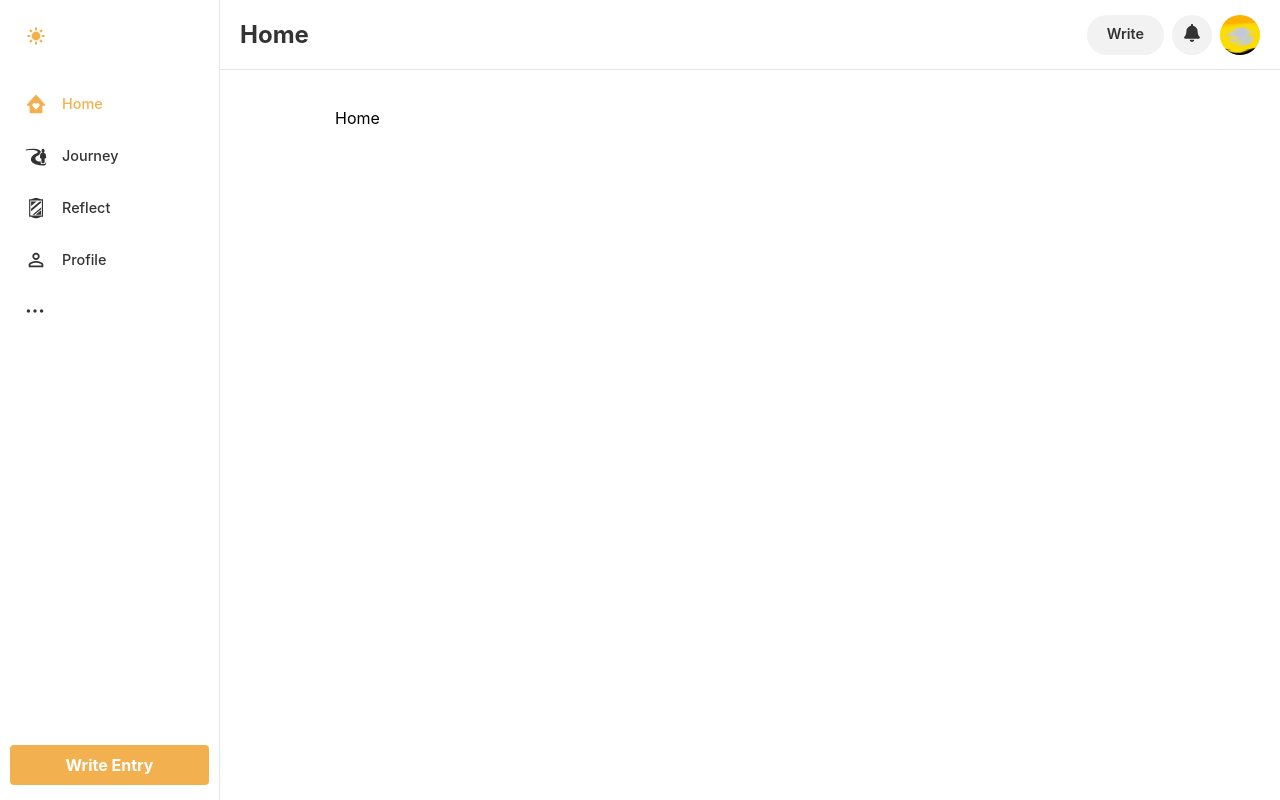
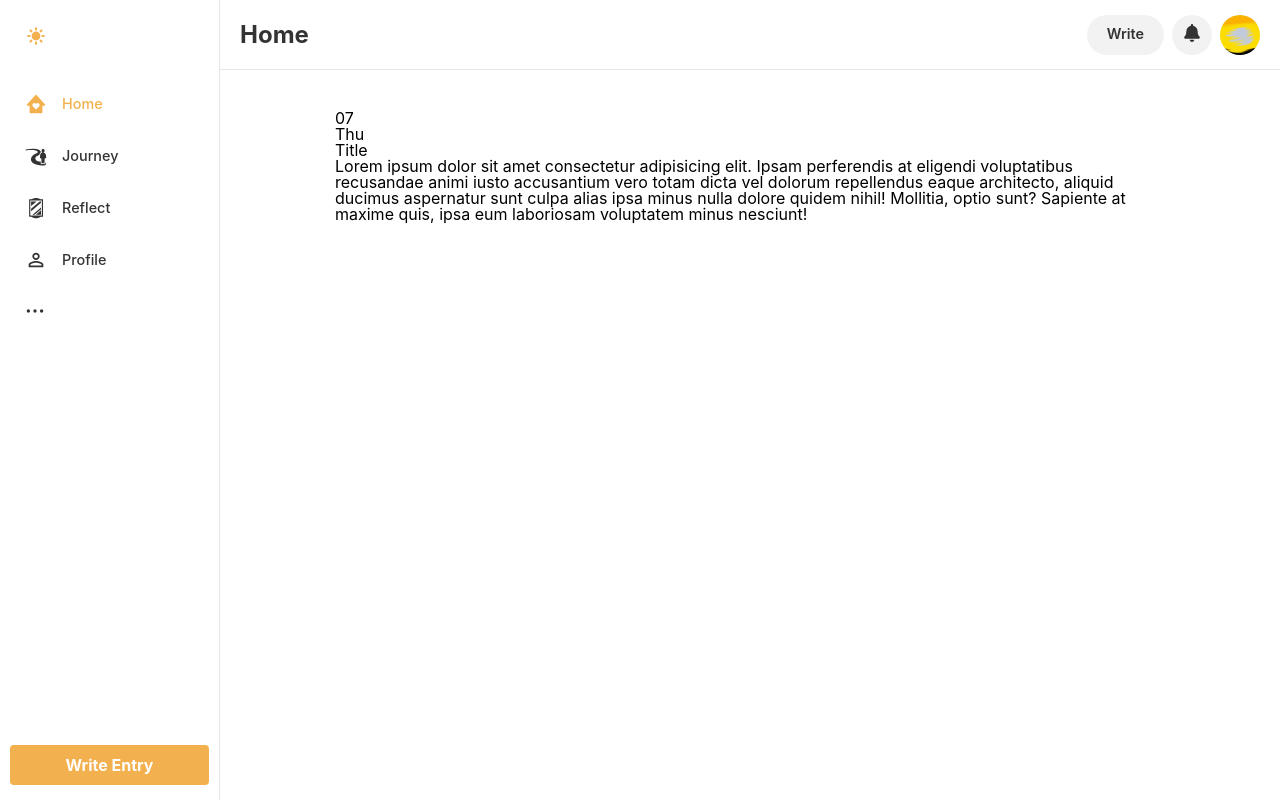
Before and after one commit to EstefanHu/helios, a Next.js app: page /home in a window 1280 px wide. Built offline with nearby package versions, Linux system fonts and the light colour scheme.

Commit message:
set up entry list components

```diff
--- /dev/null
+++ b/src/app/(app)/home/EntryDayWrapper.jsx
@@ -0,0 +1,13 @@
+'use client';
+
+export default function EntryDayWrapper({ children }) {
+  return (
+    <div className='entry-day-wrapper'>
+      <div className='date-box'>
+        <p className='date-box--number'>07</p>
+        <p className='date-box--weekday'>Thu</p>
+      </div>
+      {children}
+    </div>
+  );
+}
--- /dev/null
+++ b/src/app/(app)/home/EntryListItem.jsx
@@ -0,0 +1,15 @@
+'use client';
+
+export default function EntryListItem() {
+  return (
+    <div className='entry-list-item'>
+      <h2>Title</h2>
+      <p className='entry-list-item--snippet'>
+        Lorem ipsum dolor sit amet consectetur adipisicing elit. Ipsam perferendis at eligendi voluptatibus recusandae
+        animi iusto accusantium vero totam dicta vel dolorum repellendus eaque architecto, aliquid ducimus aspernatur
+        sunt culpa alias ipsa minus nulla dolore quidem nihil! Mollitia, optio sunt? Sapiente at maxime quis, ipsa eum
+        laboriosam voluptatem minus nesciunt!
+      </p>
+    </div>
+  );
+}
--- a/src/app/(app)/home/page.jsx
+++ b/src/app/(app)/home/page.jsx
@@ -1,7 +1,14 @@
+import EntryDayWrapper from './EntryDayWrapper';
+import EntryListItem from './EntryListItem';
+
 export default function Home() {
   return (
     <div>
-      <h1>Home</h1>
+      <div className='entry-list-container'>
+        <EntryDayWrapper>
+          <EntryListItem />
+        </EntryDayWrapper>
+      </div>
     </div>
   );
 }
```
